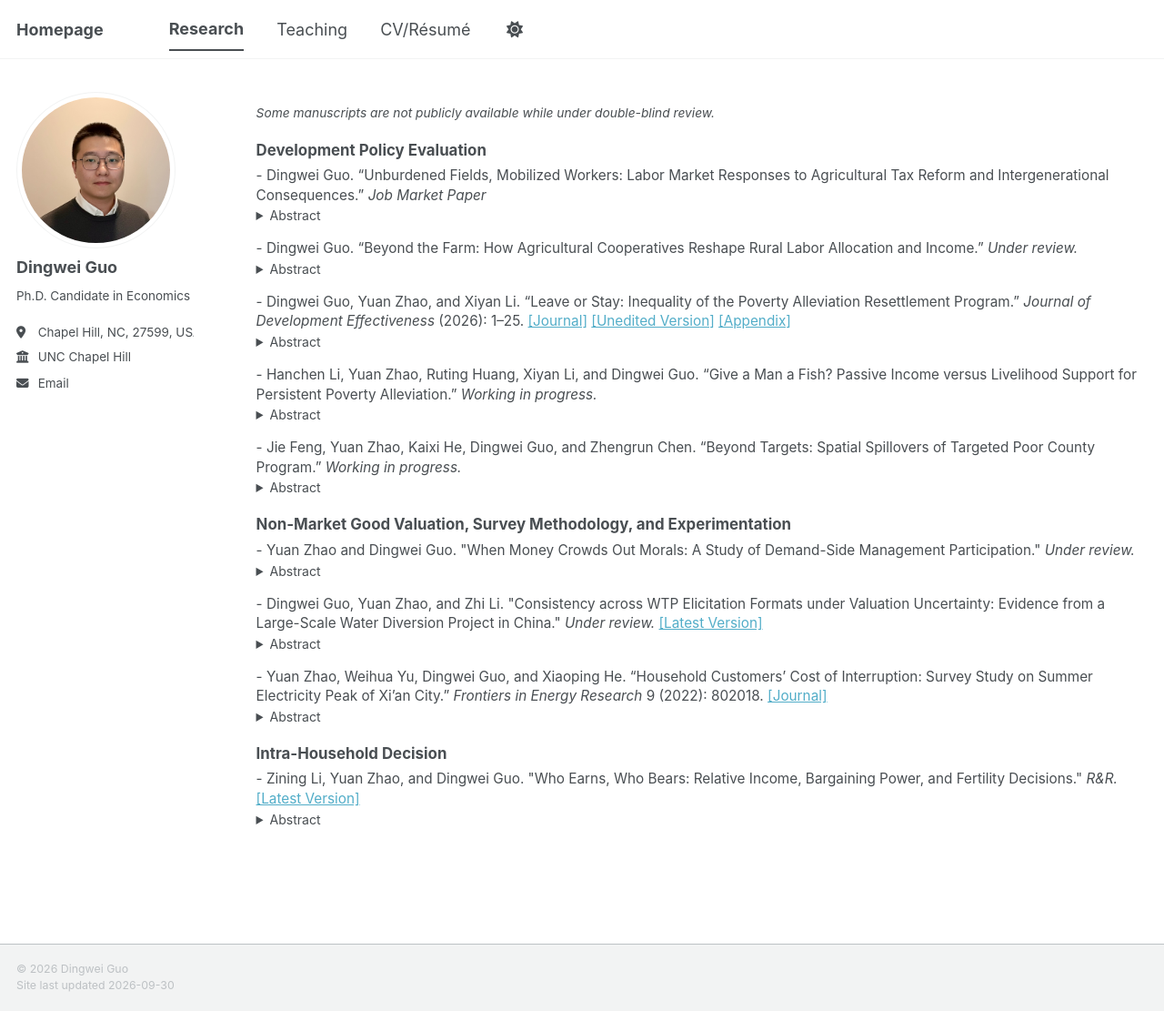
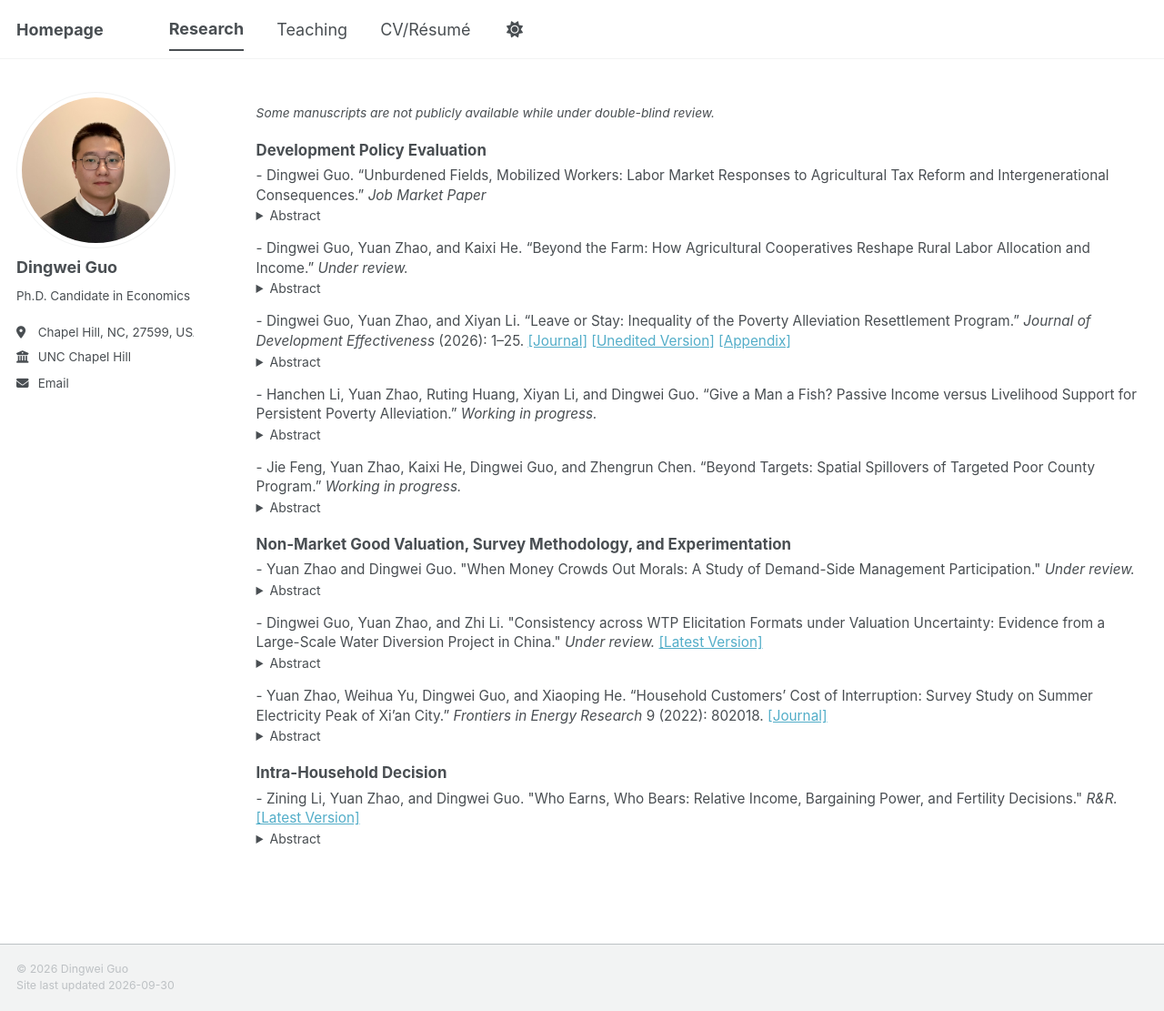
Before and after one commit to dw-guo/dw-guo.github.io, a Jekyll site: the page built from _pages/publications.html, in a window 1280 px wide and 1111 px high. Shown: the whole window at 91% size. Built offline with Jekyll 4.4.1, drawn with Linux system fonts in a browser that asks for light colours; a style sheet for code colours, icons or effects is not loaded.

Commit message:
Update publications.html

```diff
--- a/_pages/publications.html
+++ b/_pages/publications.html
@@ -59,7 +59,7 @@ author_profile: true
 
 
 <p class="paper-entry">
-  - Dingwei Guo.
+  - Dingwei Guo, Yuan Zhao, and Kaixi He.
   “Beyond the Farm: How Agricultural Cooperatives Reshape Rural Labor Allocation and Income.”
   <em>Under review.</em>
 </p>
```
